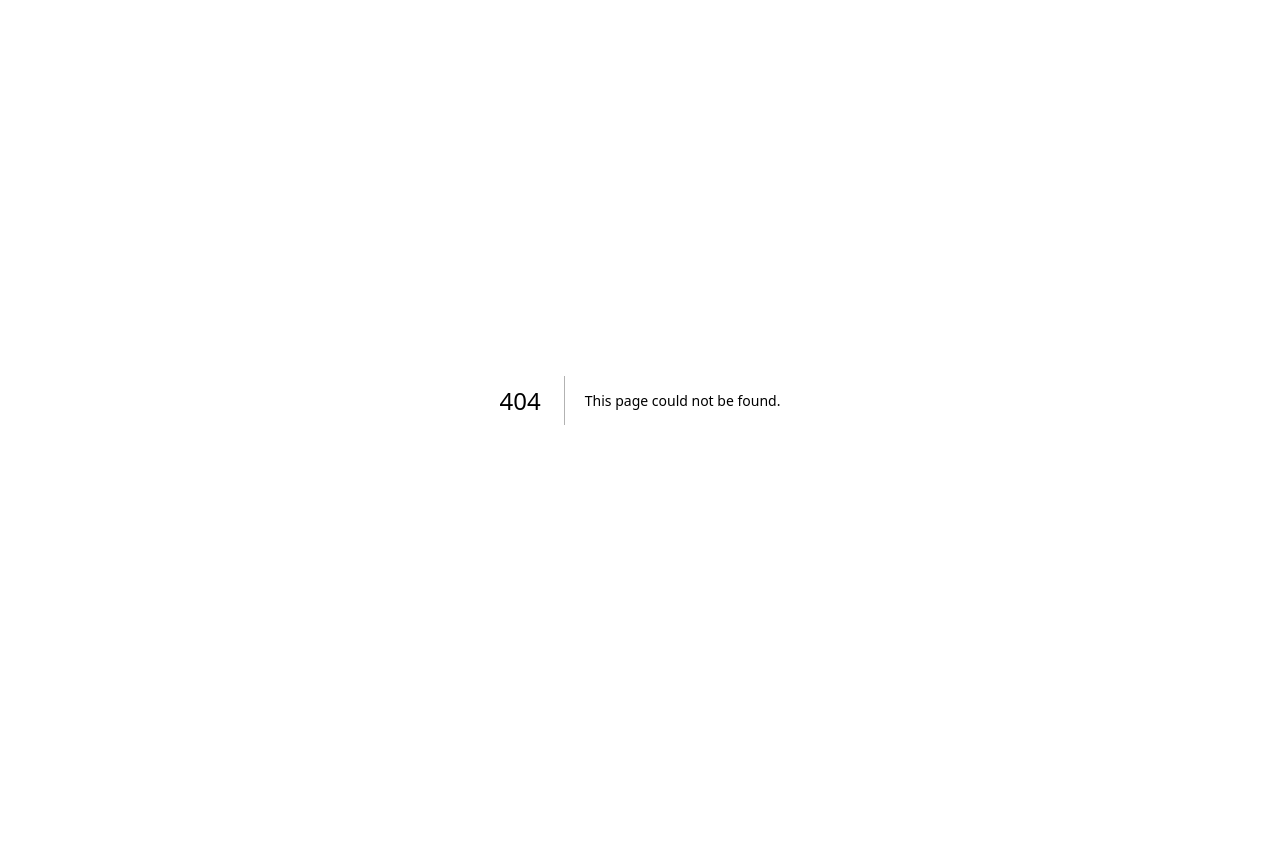
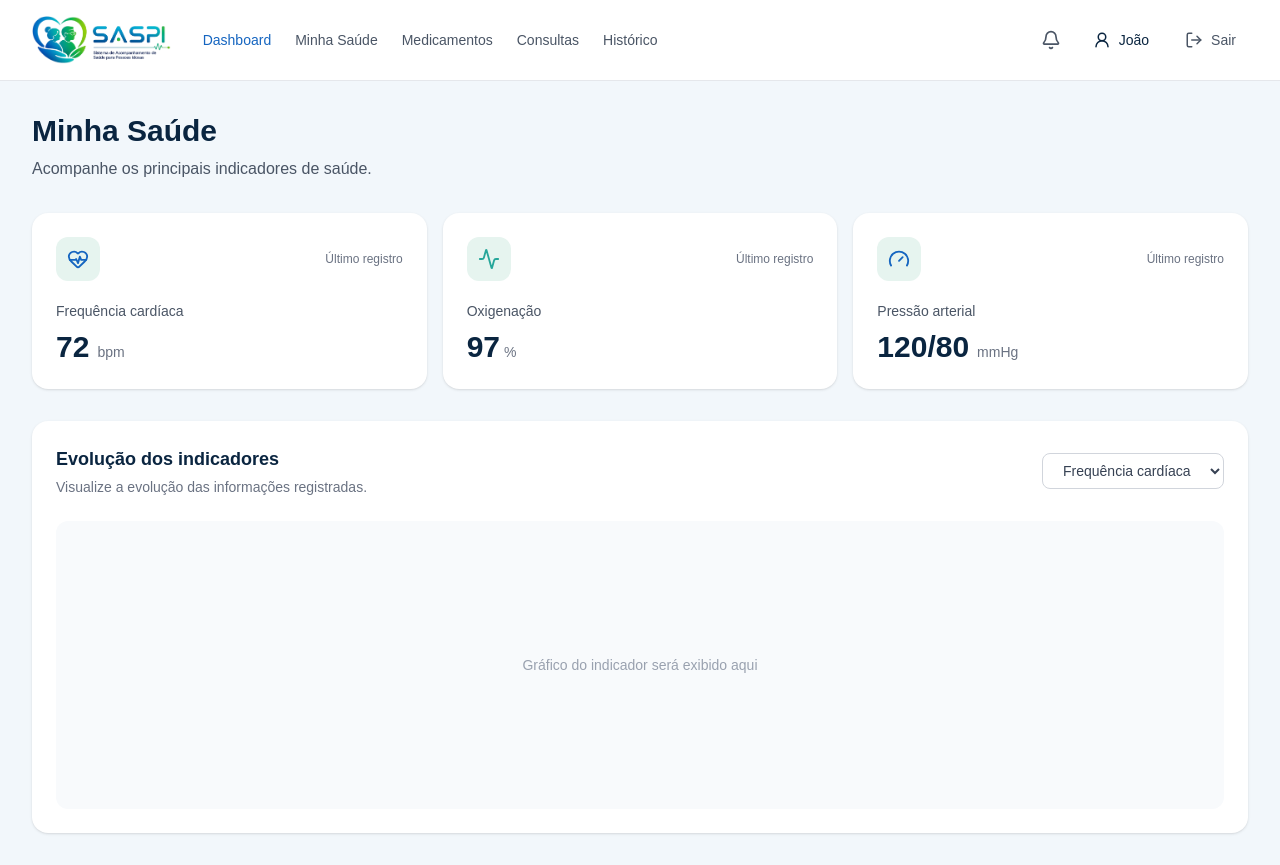
Before and after one commit to MiguelHelen/S.A.S.P.I-Sistema-de-Acompanhamento-de-Saude-para-Pessoas-Idosas-, a Next.js app: page /dashboard/saude in a window 1280 px wide. Before the commit this address had no page. Before the commit the page ends 800 px from the top, so only its background shows below. Built offline with nearby package versions, Linux system fonts and the light colour scheme.

Commit message:
feat: adiciona pagina de acompanhamento de saude

```diff
--- /dev/null
+++ b/src/app/dashboard/saude/page.tsx
@@ -0,0 +1,115 @@
+import DashboardNavbar from "@/components/DashboardNavbar";
+import { HeartPulse, Activity, Gauge } from "lucide-react";
+
+export default function MinhaSaude() {
+  return (
+    <main className="min-h-screen bg-[#F2F7FB]">
+      <DashboardNavbar />
+
+      <div className="mx-auto max-w-7xl px-4 py-8 md:px-8">
+        <div>
+          <h1 className="text-2xl font-bold text-[#0A2540] md:text-3xl">
+            Minha Saúde
+          </h1>
+
+          <p className="mt-2 text-gray-600">
+            Acompanhe os principais indicadores de saúde.
+          </p>
+        </div>
+
+        <div className="mt-8 grid gap-4 md:grid-cols-3">
+          <div className="rounded-2xl bg-white p-6 shadow-sm">
+            <div className="flex items-center justify-between">
+              <div className="flex h-11 w-11 items-center justify-center rounded-xl bg-[#E6F4EF] text-[#1565C0]">
+                <HeartPulse size={22} />
+              </div>
+
+              <span className="text-xs text-gray-500">
+                Último registro
+              </span>
+            </div>
+
+            <p className="mt-5 text-sm text-gray-600">
+              Frequência cardíaca
+            </p>
+
+            <div className="mt-2">
+              <span className="text-3xl font-bold text-[#0A2540]">72</span>
+              <span className="ml-2 text-sm text-gray-500">bpm</span>
+            </div>
+          </div>
+
+          <div className="rounded-2xl bg-white p-6 shadow-sm">
+            <div className="flex items-center justify-between">
+              <div className="flex h-11 w-11 items-center justify-center rounded-xl bg-[#E6F4EF] text-[#26A69A]">
+                <Activity size={22} />
+              </div>
+
+              <span className="text-xs text-gray-500">
+                Último registro
+              </span>
+            </div>
+
+            <p className="mt-5 text-sm text-gray-600">
+              Oxigenação
+            </p>
+
+            <div className="mt-2">
+              <span className="text-3xl font-bold text-[#0A2540]">97</span>
+              <span className="ml-1 text-sm text-gray-500">%</span>
+            </div>
+          </div>
+
+          <div className="rounded-2xl bg-white p-6 shadow-sm">
+            <div className="flex items-center justify-between">
+              <div className="flex h-11 w-11 items-center justify-center rounded-xl bg-[#E6F4EF] text-[#1565C0]">
+                <Gauge size={22} />
+              </div>
+
+              <span className="text-xs text-gray-500">
+                Último registro
+              </span>
+            </div>
+
+            <p className="mt-5 text-sm text-gray-600">
+              Pressão arterial
+            </p>
+
+            <div className="mt-2">
+              <span className="text-3xl font-bold text-[#0A2540]">
+                120/80
+              </span>
+              <span className="ml-2 text-sm text-gray-500">mmHg</span>
+            </div>
+          </div>
+        </div>
+
+        <section className="mt-8 rounded-2xl bg-white p-6 shadow-sm">
+          <div className="flex flex-col gap-4 sm:flex-row sm:items-center sm:justify-between">
+            <div>
+              <h2 className="text-lg font-semibold text-[#0A2540]">
+                Evolução dos indicadores
+              </h2>
+
+              <p className="mt-1 text-sm text-gray-500">
+                Visualize a evolução das informações registradas.
+              </p>
+            </div>
+
+            <select className="rounded-lg border border-gray-300 px-4 py-2 text-sm text-gray-700 outline-none focus:border-[#1565C0]">
+              <option>Frequência cardíaca</option>
+              <option>Oxigenação</option>
+              <option>Pressão arterial</option>
+            </select>
+          </div>
+
+          <div className="mt-6 flex min-h-72 items-center justify-center rounded-xl bg-[#F8FAFC]">
+            <p className="text-sm text-gray-400">
+              Gráfico do indicador será exibido aqui
+            </p>
+          </div>
+        </section>
+      </div>
+    </main>
+  );
+}
```
